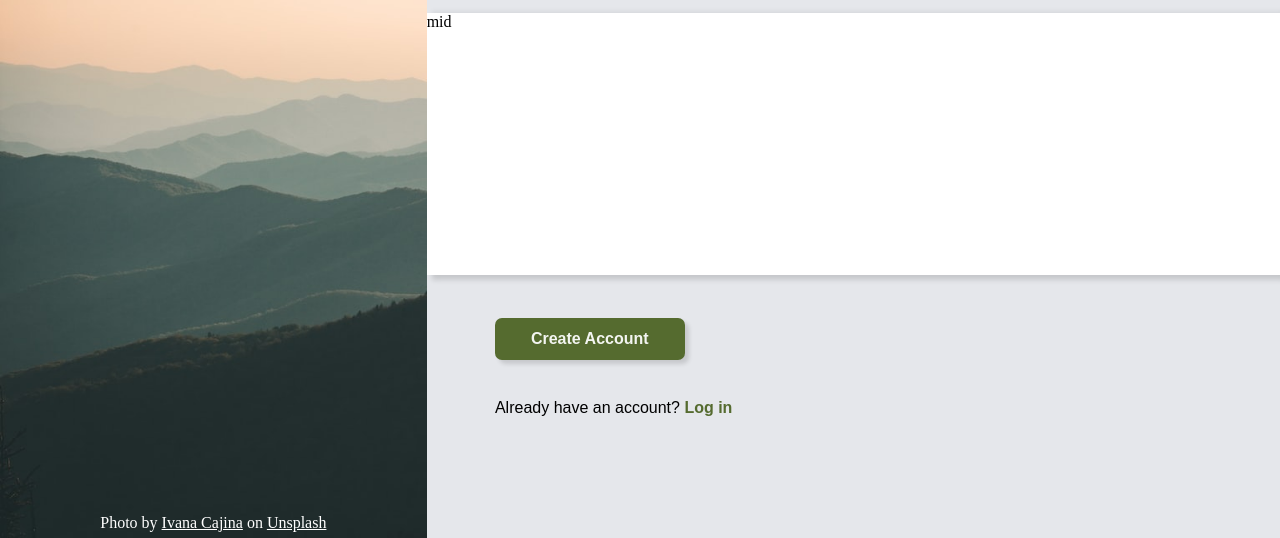
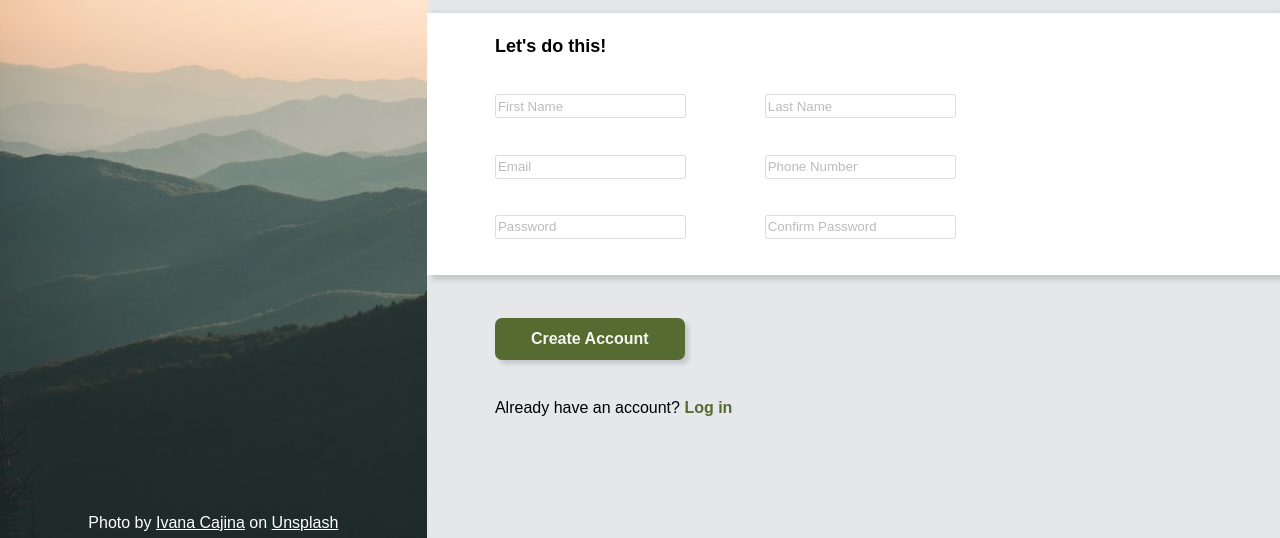
Before and after one commit to Raikho/sign-up, a plain HTML site: page index.html in a window 1280 px wide. Shown: the part 262-800 px from the top of the page. Drawn offline with Linux system fonts and the light colour scheme.

Commit message:
create basic form layout

```diff
--- a/index.html
+++ b/index.html
@@ -25,7 +25,23 @@
                 <p>You <em>know</em> you want to.</p>
             </div>
         </div>
-        <div class="mid">mid</div>
+        <div class="mid">
+            <div class="form-container">
+                <div class="form-title">Let's do this!</div>
+                    <form action="" method="post">
+                        <div class="column">
+                            <input type="text" placeholder="First Name">
+                            <input type="text" placeholder="Email">
+                            <input type="text" placeholder="Password">
+                        </div>
+                        <div class="column">
+                            <input type="text" placeholder="Last Name">
+                            <input type="text" placeholder="Phone Number">
+                            <input type="text" placeholder="Confirm Password">
+                        </div>
+                    </form>
+            </div>
+        </div>
         <div class="bot">
             <div class="logins">
                 <button type="submit"> Create Account</button>
--- a/style.css
+++ b/style.css
@@ -6,6 +6,7 @@ body {
     display: flex;
     height: 100vh;
     margin: 0;
+    font-family: Arial, Helvetica, sans-serif;
 }
 
 .left {
@@ -65,14 +66,12 @@ img {
 
 .description {
     font-size: 16px;
-    font-family: Arial, Helvetica, sans-serif;
     margin-right: 30%;
     margin-top: 20%;
 }
 
 .logins {
     margin-top: 5%;
-    font-family: Arial, Helvetica, sans-serif;
 }
 
 button {
@@ -96,3 +95,42 @@ button:hover {
     font-weight: bold;
     text-decoration: none;
 }
+
+.form-container {
+    display: flex;
+    flex-direction: column;
+    /* border: 3px dotted green; */
+    height: 100%;
+}
+.form-title {
+    /* background-color: #f002; */
+    flex: 1;
+    font-size: 18px;
+    font-weight: 700;
+    margin-top: 3%;
+}
+form {
+    /* background-color: #00f2; */
+    flex: 10;
+
+    display: flex;
+    flex-direction: row;
+}
+.column {
+    /* border: 2px dotted red; */
+    margin-right: 10%;
+
+    display: flex;
+    flex-direction: column;
+    justify-content: space-evenly;
+}
+input {
+    height: 20px;
+    width: 25ch;
+    border: 1px solid #0002;
+    border-radius: 3px;
+    /* box-shadow: 1px 1px 1px #0002; */
+}
+input::placeholder {
+    color: #0004;
+}
```
